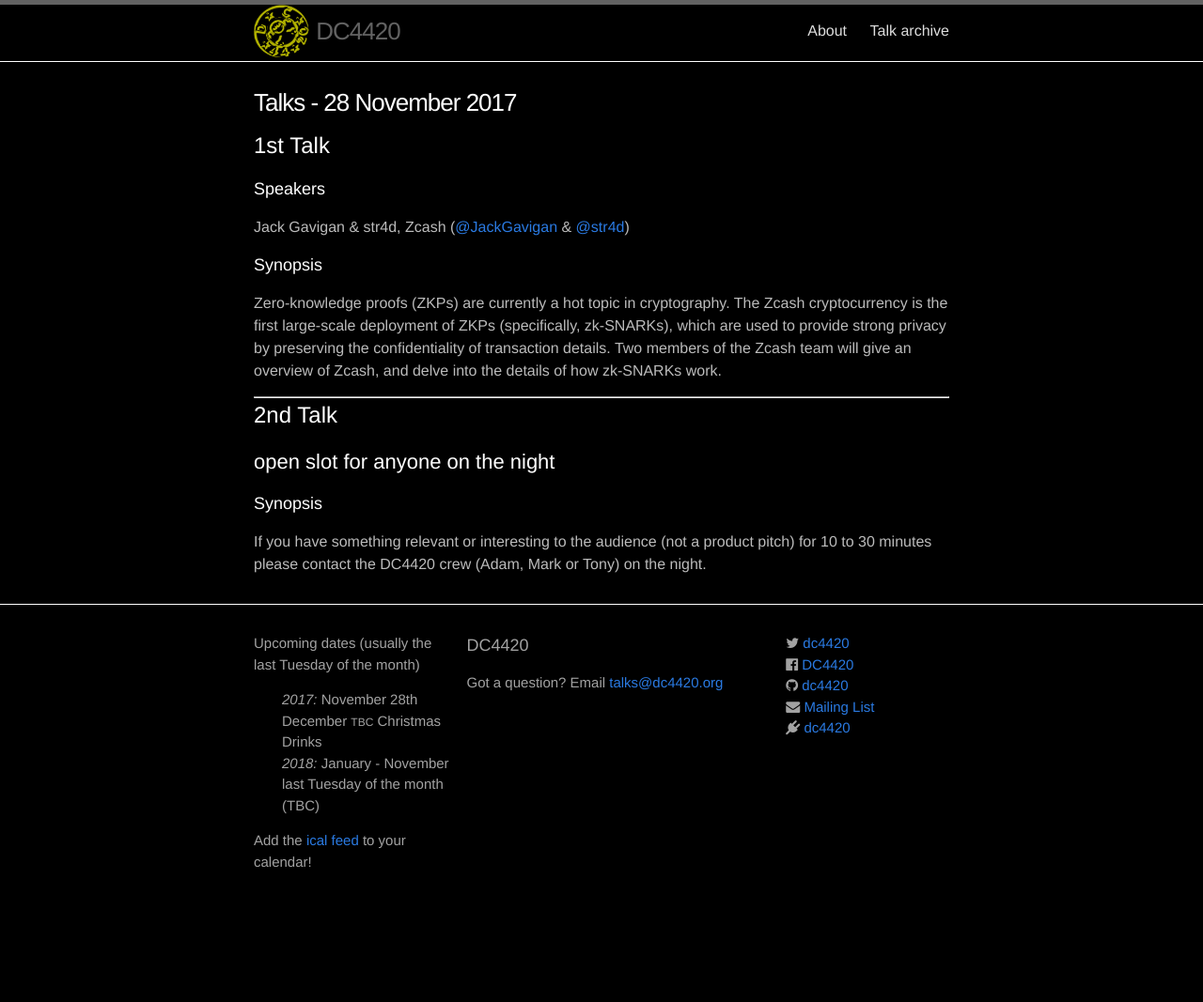
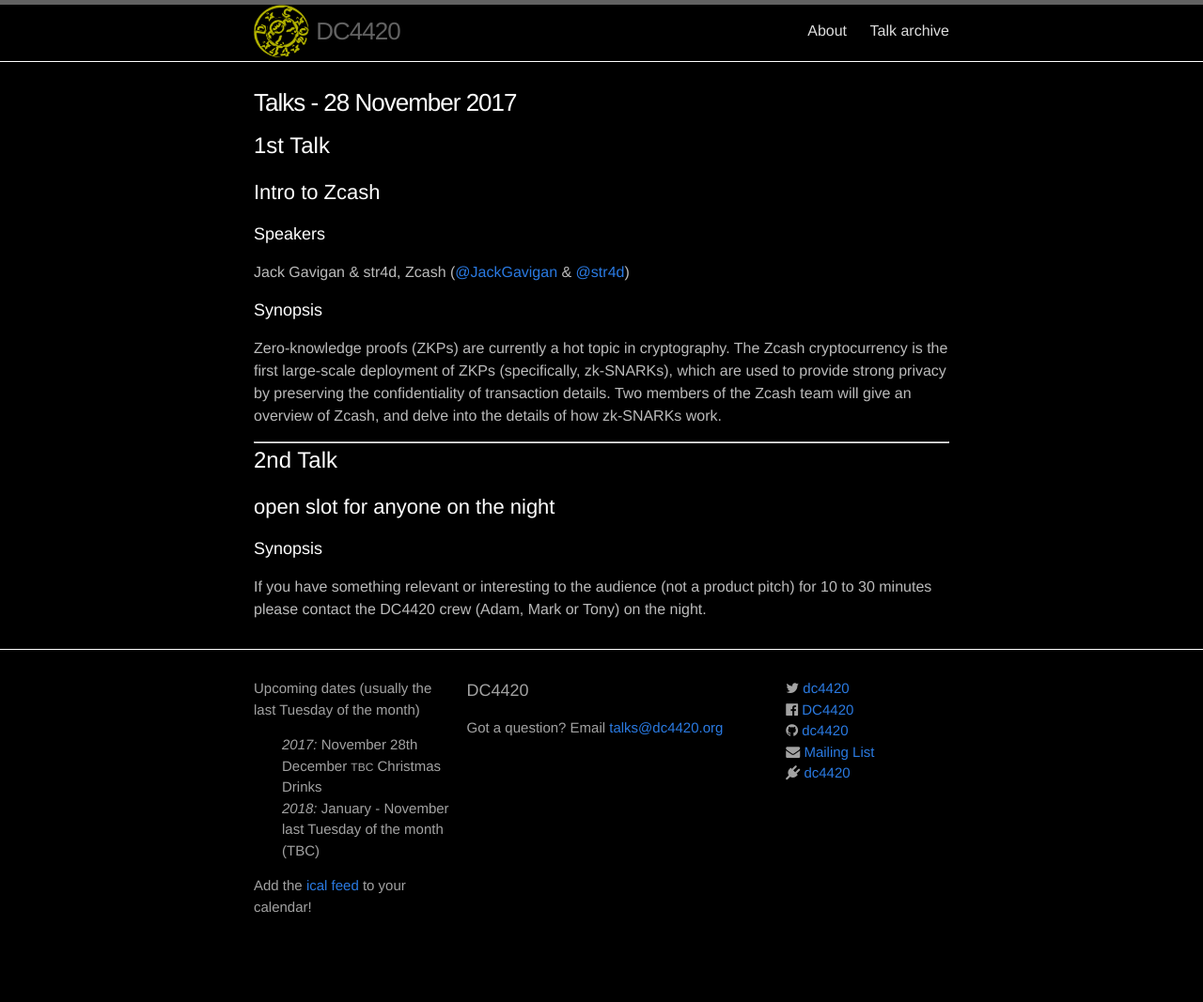
Before and after one commit to dc4420/website, a Jekyll site: the page built from _posts/2017-11-28-talks.markdown, in a window 1280 px wide. Shown: the whole page at 94% size. Built offline with Jekyll 4.4.1, drawn with Linux system fonts in a browser that asks for light colours; nearby versions of some CDN libraries; before the commit the page ends 1019 px from its top, so only the background shows below that.

Commit message:
tweak talk title, as Jekyll wasn't showing it

```diff
--- a/_posts/2017-11-28-talks.markdown
+++ b/_posts/2017-11-28-talks.markdown
@@ -7,6 +7,7 @@
 
 # 1st Talk
 
+## Intro to Zcash
 
 ### Speakers
 
```
